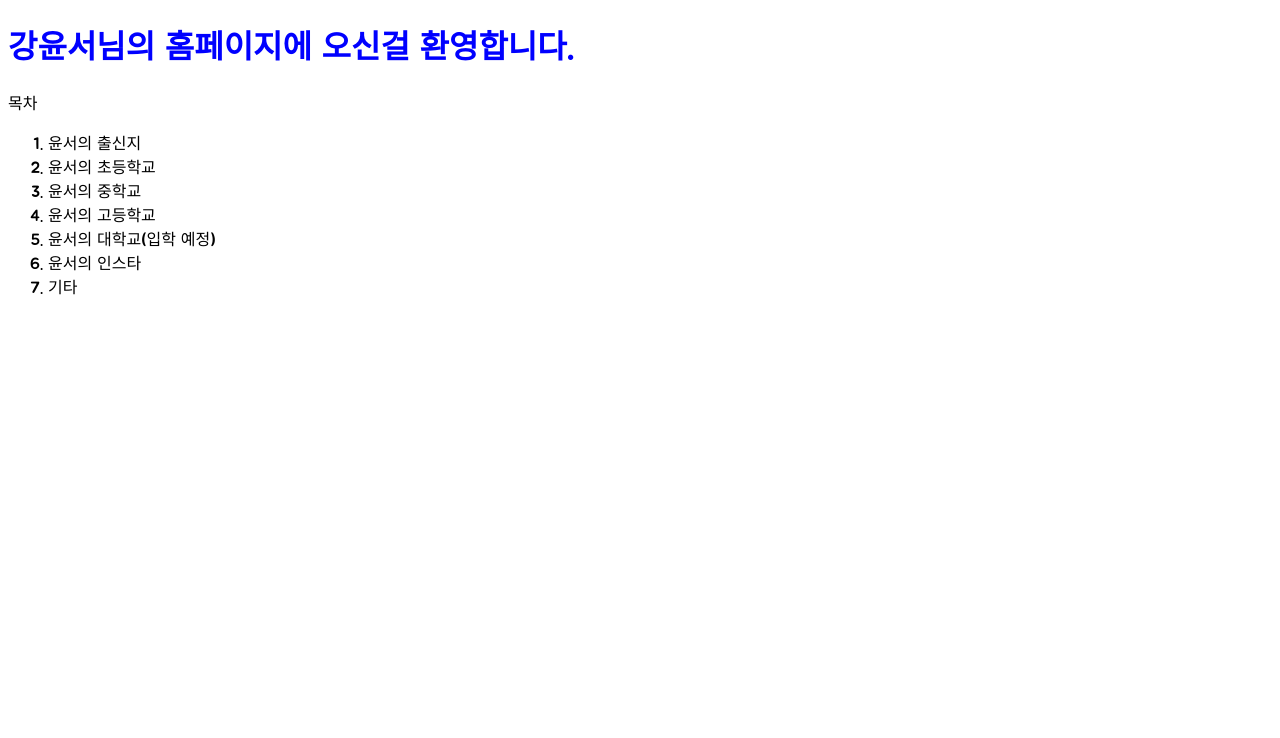
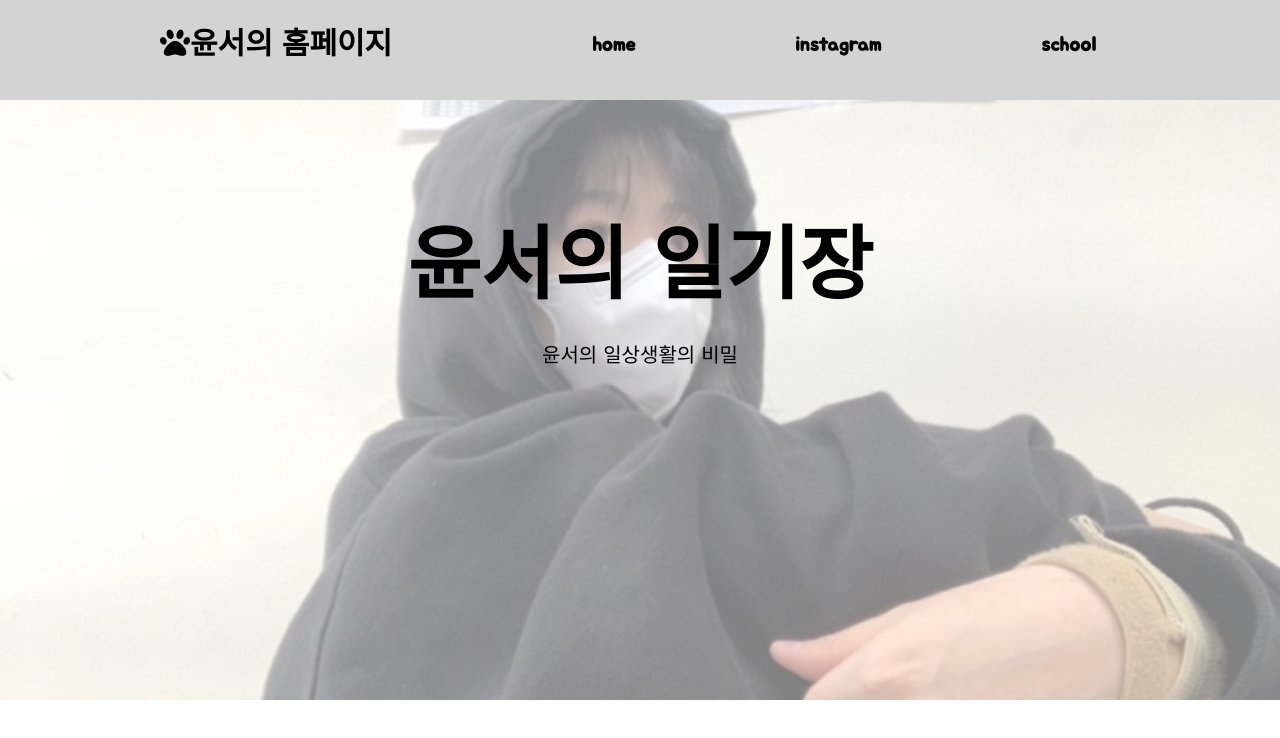
Before and after one commit to seongyun04/1ve02rn_, a plain HTML site: page index.html in a window 1280 px wide. Drawn offline with Linux system fonts and the light colour scheme.

Commit message:
짱 신기하다

```diff
--- a/index.html
+++ b/index.html
@@ -4,6 +4,7 @@
     <meta charset="UTF-8">
     <meta http-equiv="X-UA-Compatible" content="IE=edge">
     <meta name="viewport" content="width=device-width, initial-scale=1.0">
+
     <title>강윤서</title>
 
     <meta property="og:title" content="강윤서">
@@ -11,27 +12,37 @@
     <meta property="og:image" content="./1ve02rn_.jpg">
 
     <link rel="stylesheet" href="./style.css">
+
+<!-- 폰트 링크 -->
     <link rel="preconnect" href="https://fonts.googleapis.com">
     <link rel="preconnect" href="https://fonts.gstatic.com" crossorigin>
     <link href="https://fonts.googleapis.com/css2?family=Jua&display=swap" rel="stylesheet">
+
+<!-- 아이콘 링크 -->
+    <link rel="stylesheet" href="https://use.fontawesome.com/releases/v5.15.4/css/all.css" integrity="sha384-DyZ88mC6Up2uqS4h/KRgHuoeGwBcD4Ng9SiP4dIRy0EXTlnuz47vAwmeGwVChigm" crossorigin="anonymous"/>
 </head>
 <body>
 
-    <h1>강윤서님의 홈페이지에 오신걸 환영합니다.</h1>
+    <nav>
+        <div class="container">
+            <h1 class="nav-title"><a href="./index.html"><i class="fas fa-paw"></i>윤서의 홈페이지</a></h1>
+            <div class="nav-menu">
+                <ul class="nav-button">
+                    <li><a href="./index.html">home</a></li>
+                    <li><a href="#" target="_blank">instagram</a></li>
+                    <li><a href="#" target="_blank">school</a></li>
+                </ul>
+            </div>
+        </div>
+    </nav>
 
-<div class="plan">
-    <p>목차</p>
+    <header class="hd">
+        <div class="container">
+            <h2 class="hd-title">윤서의 일기장</h2>
+            <p class="hd-contents">윤서의 일상생활의 비밀</p>
+        </div>
+    </header>
 
-    <ol>
-        <li>윤서의 출신지</li>
-        <li>윤서의 초등학교</li>
-        <li>윤서의 중학교</li>
-        <li>윤서의 고등학교</li>
-        <li>윤서의 대학교(입학 예정)</li>
-        <li>윤서의 인스타</li>
-        <li>기타</li>
-    </ol>
-</div>
 
 </body>
 </html>
--- a/style.css
+++ b/style.css
@@ -1,8 +1,91 @@
 * {
     box-sizing: border-box;
+}
+
+body {
+    margin: 0;
+    padding: 0;
     font-family: 'Jua', sans-serif;
 }
 
-h1 {
-    color:blue;
+a:link, a:visited {
+    color: black;
+    text-decoration: none;
 }
+
+.container {
+    width: 960px;
+    margin: 0 auto;
+}
+
+nav {
+    height: 100px;
+    background-color: lightgray;
+    line-height: 90px;
+}
+
+.nav-title {
+    font-size: 30px;
+    float: left;
+    margin: 0;
+}
+
+.nav-menu {
+    display: flex;
+    justify-content: space-between;
+}
+
+.nav-button {
+    list-style-type: none;
+    margin: 0;
+}
+
+ul.nav-button > li {
+    float: left;
+    margin-left: 160px;
+    font-size: 20px;
+    font-weight: bold;
+}
+
+nav::after {
+    content: "";
+    display: block;
+    clear: both;
+}
+
+/* header */
+.hd {
+    position: relative;
+    height: 600px;
+    text-align: center;
+}
+
+.hd-title {
+    font-size: 80px;
+    margin-top: 0;
+    margin-bottom: 20px;
+    padding-top: 100px;
+}
+.hd-contents {
+    font-size: 20px;
+}
+
+.hd:before {
+    content: "";
+    display: block;
+    position: absolute;
+    left: 0;
+    top: 0;
+    width: 100%;
+    height: 100%;
+    opacity: 0.5;
+    background-image: url("./KakaoTalk_20230128_040210357.jpg");
+    background-size: cover;
+    background-position: center center;
+    background-repeat: no-repeat;
+}
+
+.hd .container {
+    position: relative;
+    color: black;
+}
```
Also changed, not shown: KakaoTalk_20230128_040210357.jpg (added), KakaoTalk_20230205_030231033.jpg (added).
